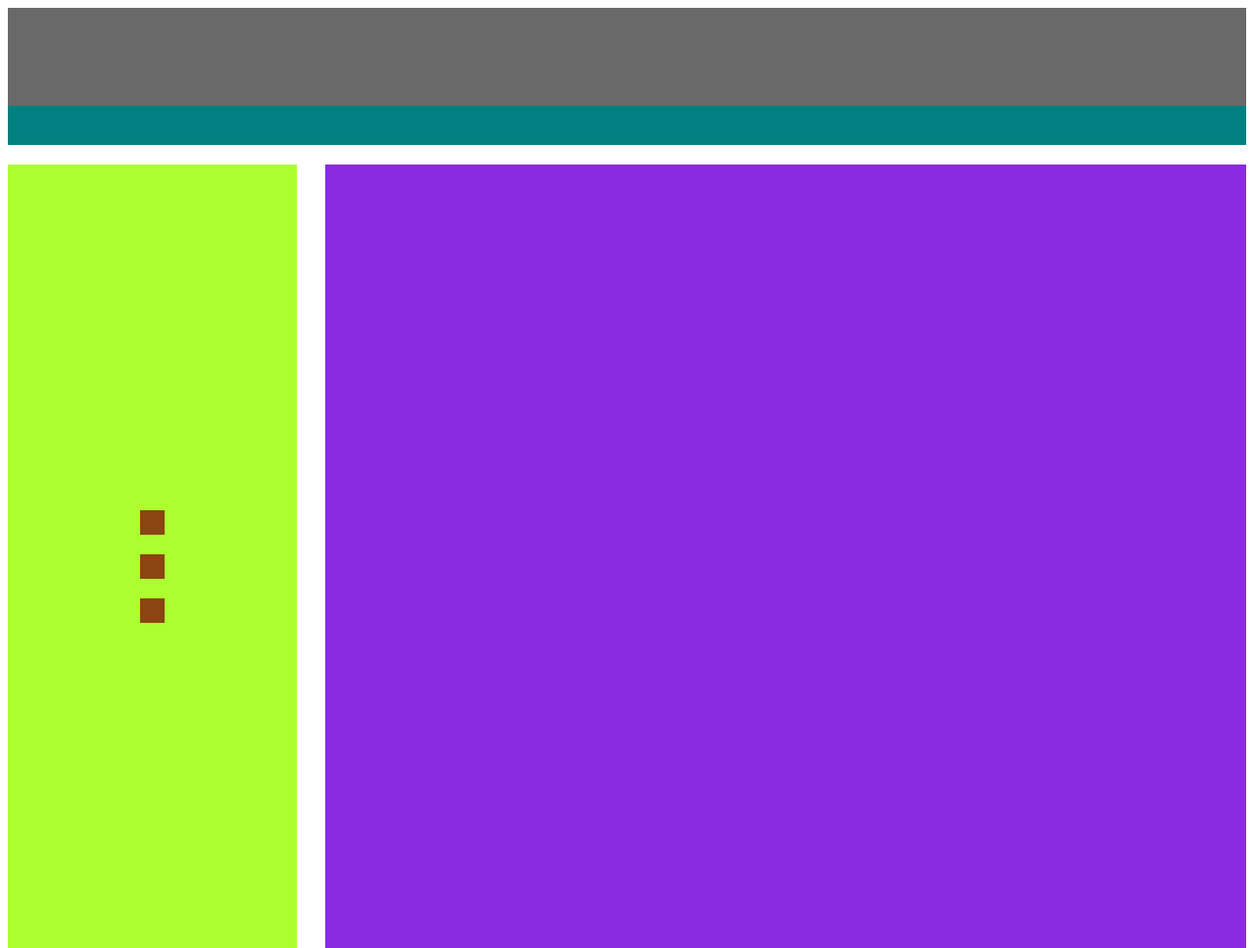
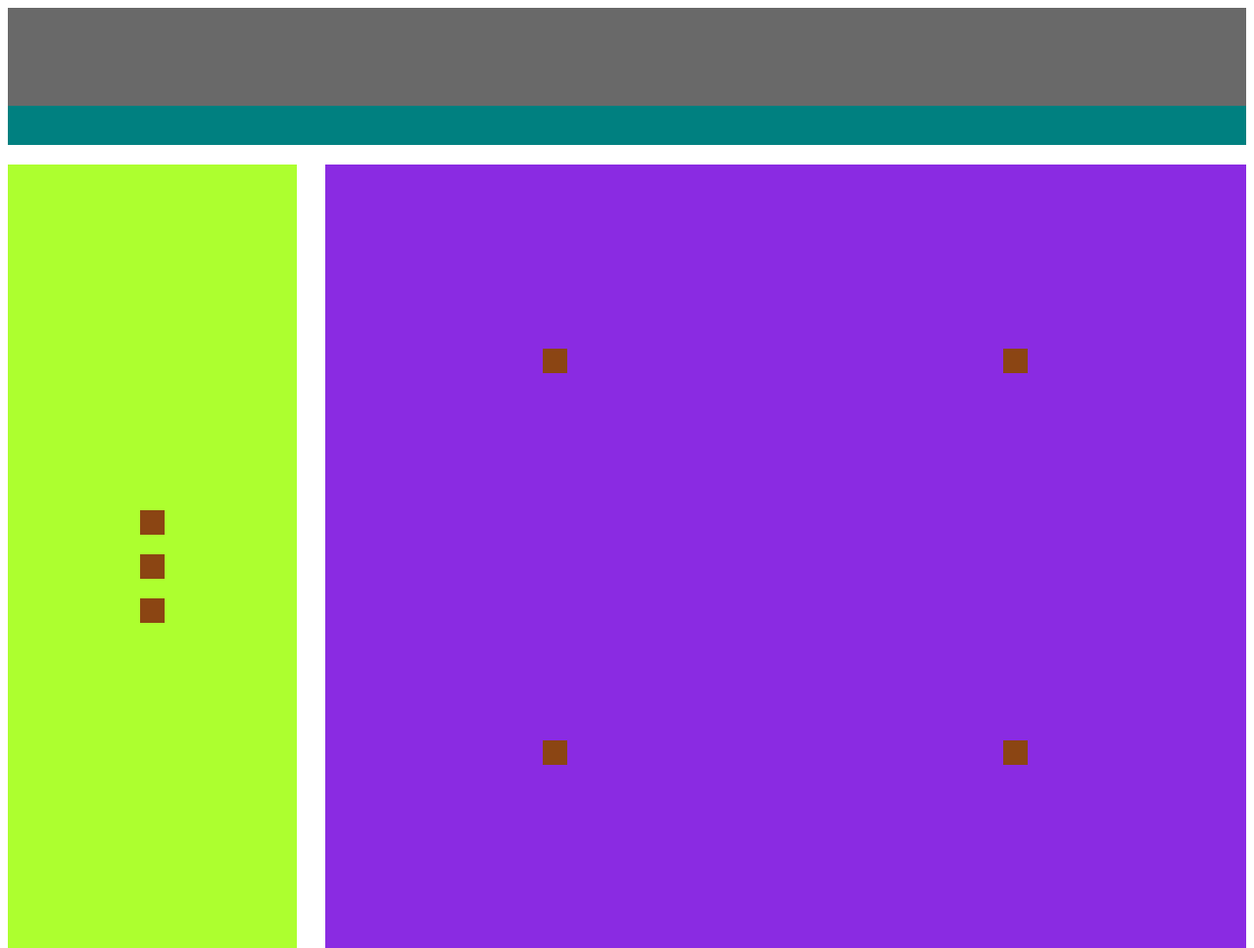
Before and after one commit to KwranWake/flexboxlayout, a plain HTML site: page index.html in a window 1280 px wide. Shown: the top 968 px of the page at 98% size. Drawn offline with Linux system fonts and the light colour scheme.

Commit message:
Prueba acomodo imágenes section y footer

```diff
--- a/estilos.css
+++ b/estilos.css
@@ -42,9 +42,37 @@
     background-color: blueviolet;
     width: 75%;
     height: 800px;
+    display: flex;
+    flex-direction: column;
+    justify-content: space-around;
+
+
+
 }
 
+.row1 {
+    display: flex;
+    justify-content: space-around;
 
+}
+
+.row2 {
+    display: flex;
+    justify-content: space-around;
+
+}
+
+.img2 {
+    width: 25px;
+    height: 25px;
+    background-color: saddlebrown;
+
+}
+
+.footer {
+    width: 100%;
+    height: 100px;
+}
 
 .footer1 {
     margin-top: 20px;
--- a/index.html
+++ b/index.html
@@ -27,12 +27,24 @@
 
         </div>
 
-        <div class="section"></div>
+        <div class="section">
+
+            <div class="row1">
+                <div class="img2"></div>
+                <div class="img2"></div>
+            </div>
+
+            <div class="row2">
+                <div class="img2"></div>
+                <div class="img2"></div>
+            </div>
+
+        </div>
 
 
 
 
-
+    </div>
 
     <div class="footer">
         <div class="footer1">
```
